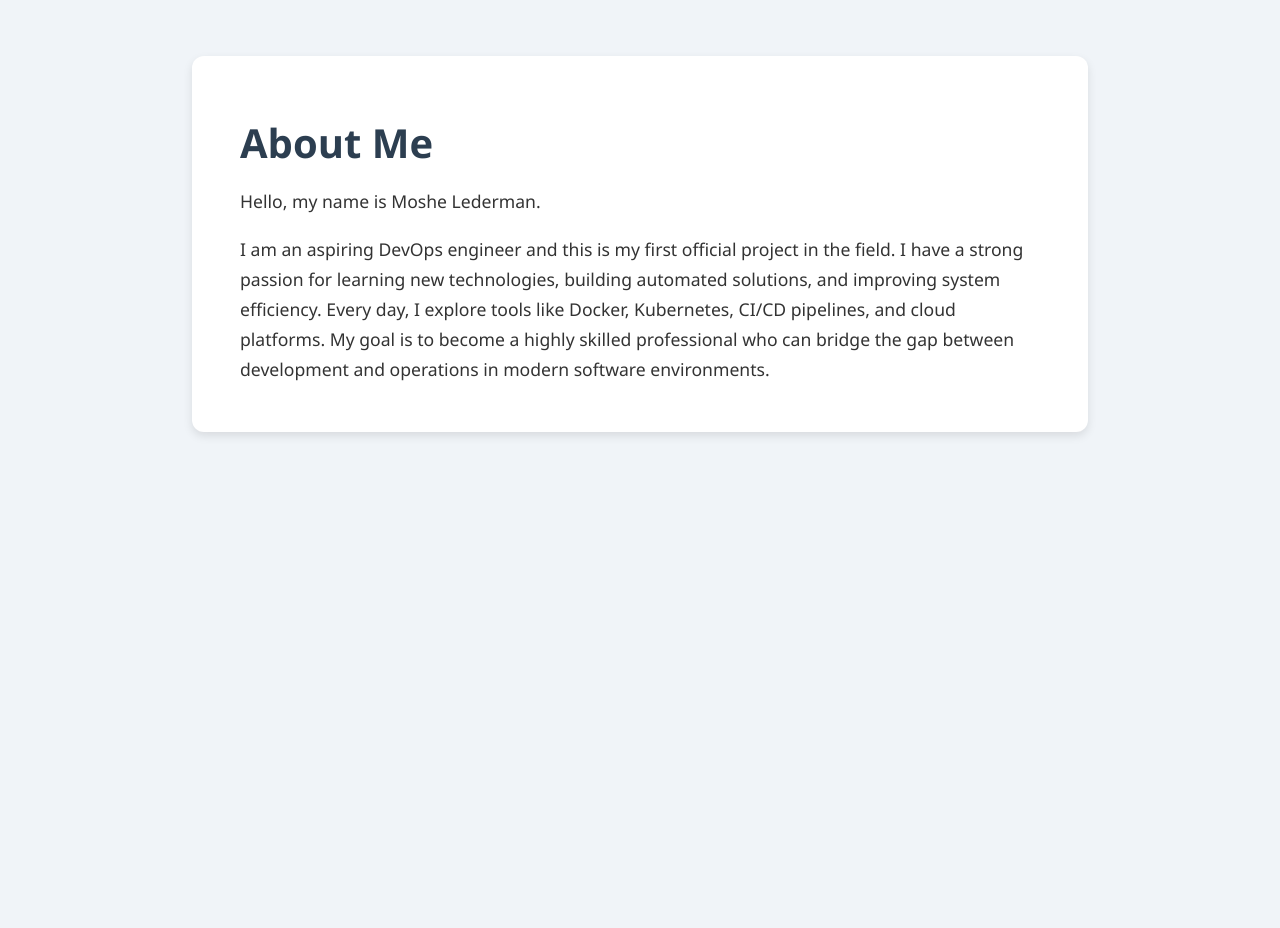
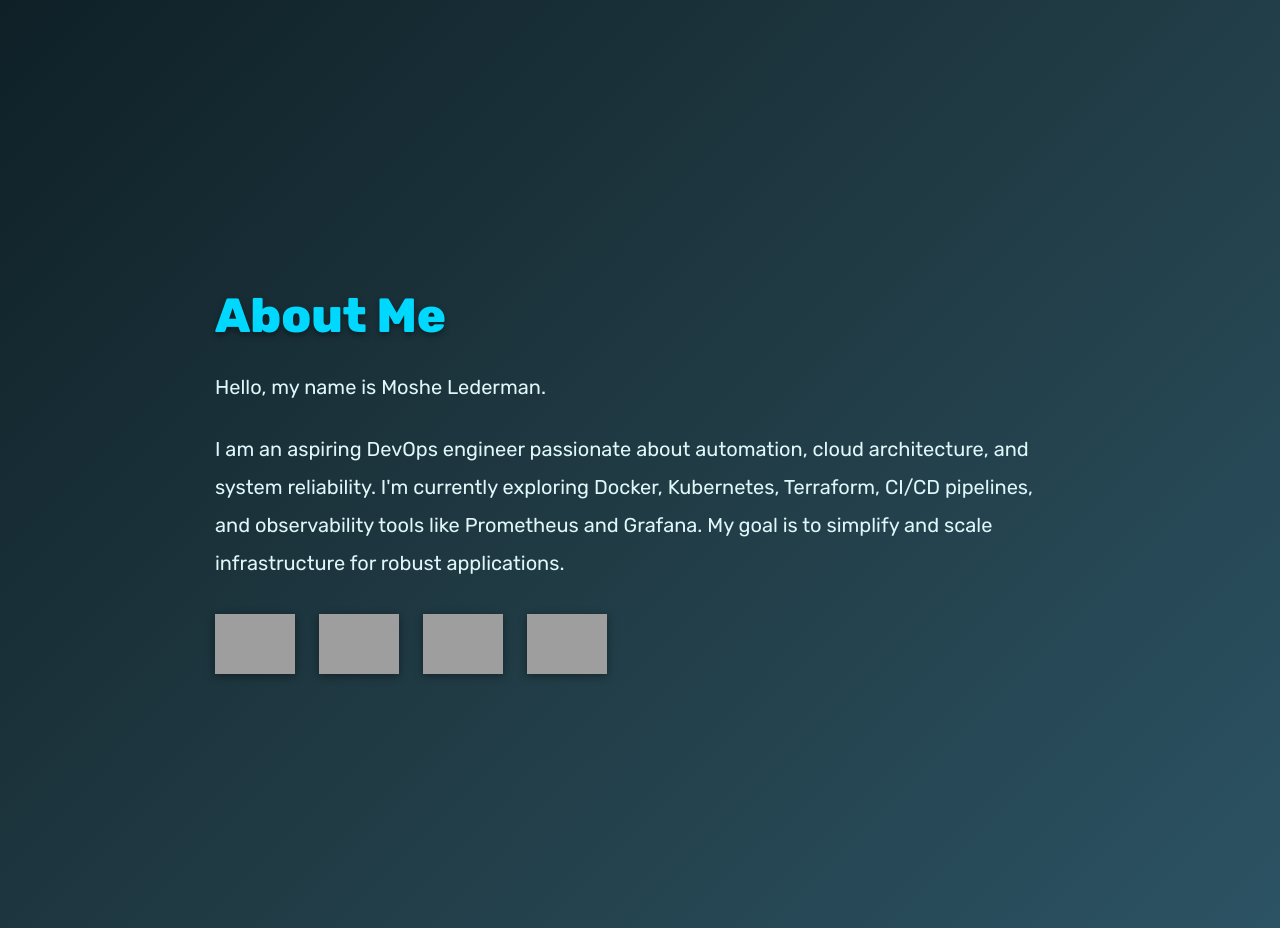
Before and after one commit to moshelederman/HELM-PROJECT, a Flask app: page /about in a window 1280 px wide. Before the commit the page ends 436 px from the top, so only its background shows below. Run offline with Flask 3, Linux system fonts and the light colour scheme; grey boxes are pictures that could not be loaded.

Commit message:
change design about.html

```diff
--- a/app/templates/about.html
+++ b/app/templates/about.html
@@ -1,42 +1,89 @@
 <!DOCTYPE html>
 <html lang="en">
 <head>
-    <meta charset="UTF-8">
+  <meta charset="UTF-8" />
   <title>About Me</title>
+  <link href="https://fonts.googleapis.com/css2?family=Rubik:wght@400;600;800&display=swap" rel="stylesheet" />
   <style>
     body {
-            font-family: 'Segoe UI', Tahoma, Geneva, Verdana, sans-serif;
-            direction: ltr;
+      font-family: 'Rubik', sans-serif;
+      margin: 0;
+      padding: 0;
+      background: linear-gradient(135deg, #0f2027, #203a43, #2c5364);
+      color: #ffffff;
+      min-height: 100vh;
+      display: flex;
+      justify-content: center;
+      align-items: center;
+      padding: 4rem;
+      overflow-x: hidden;
+    }
+
+    .content {
+      max-width: 850px;
       text-align: left;
-            background-color: #f0f4f8;
-            padding: 3rem;
-            color: #333;
+      animation: fadeIn 1s ease-in-out;
     }
-        .container {
-            max-width: 800px;
-            margin: auto;
-            background: white;
-            padding: 2rem 3rem;
-            box-shadow: 0 4px 10px rgba(0, 0, 0, 0.1);
-            border-radius: 12px;
+
+    h1 {
+      font-size: 3rem;
+      font-weight: 800;
+      margin-bottom: 1.5rem;
+      color: #00d8ff;
+      text-shadow: 0 3px 6px rgba(0, 0, 0, 0.4);
     }
-        h1 {
-            color: #2c3e50;
-            font-size: 2.5rem;
-            margin-bottom: 1rem;
+
+    p {
+      font-size: 1.25rem;
+      line-height: 1.9;
+      margin-bottom: 1.5rem;
+      color: #e0f7fa;
     }
-        p {
-            font-size: 1.1rem;
-            line-height: 1.7;
-            margin-bottom: 1rem;
+
+    .icons {
+      display: flex;
+      gap: 1.5rem;
+      margin-top: 2rem;
+    }
+
+    .icons img {
+      height: 60px;
+      filter: drop-shadow(0 2px 4px rgba(0, 0, 0, 0.4));
+      transition: transform 0.3s ease;
+    }
+
+    .icons img:hover {
+      transform: scale(1.1);
+    }
+
+    @keyframes fadeIn {
+      from {
+        opacity: 0;
+        transform: translateY(20px);
+      }
+      to {
+        opacity: 1;
+        transform: translateY(0);
+      }
     }
   </style>
 </head>
 <body>
-    <div class="container">
+  <div class="content">
     <h1>About Me</h1>
     <p>Hello, my name is Moshe Lederman.</p>
-        <p>I am an aspiring DevOps engineer and this is my first official project in the field. I have a strong passion for learning new technologies, building automated solutions, and improving system efficiency. Every day, I explore tools like Docker, Kubernetes, CI/CD pipelines, and cloud platforms. My goal is to become a highly skilled professional who can bridge the gap between development and operations in modern software environments.</p>
+    <p>
+      I am an aspiring DevOps engineer passionate about automation, cloud architecture,
+      and system reliability. I'm currently exploring Docker, Kubernetes, Terraform, CI/CD pipelines,
+      and observability tools like Prometheus and Grafana. My goal is to simplify and scale infrastructure
+      for robust applications.
+    </p>
+    <div class="icons">
+      <img src="https://cdn.jsdelivr.net/gh/devicons/devicon/icons/docker/docker-original.svg" alt="Docker" />
+      <img src="https://cdn.jsdelivr.net/gh/devicons/devicon/icons/kubernetes/kubernetes-plain.svg" alt="Kubernetes" />
+      <img src="https://cdn.jsdelivr.net/gh/devicons/devicon/icons/gitlab/gitlab-original.svg" alt="GitLab CI" />
+      <img src="https://cdn.jsdelivr.net/gh/devicons/devicon/icons/terraform/terraform-original.svg" alt="Terraform" />
+    </div>
   </div>
 </body>
 </html>
```
Lines whose indentation alone changed are shown as unchanged.
